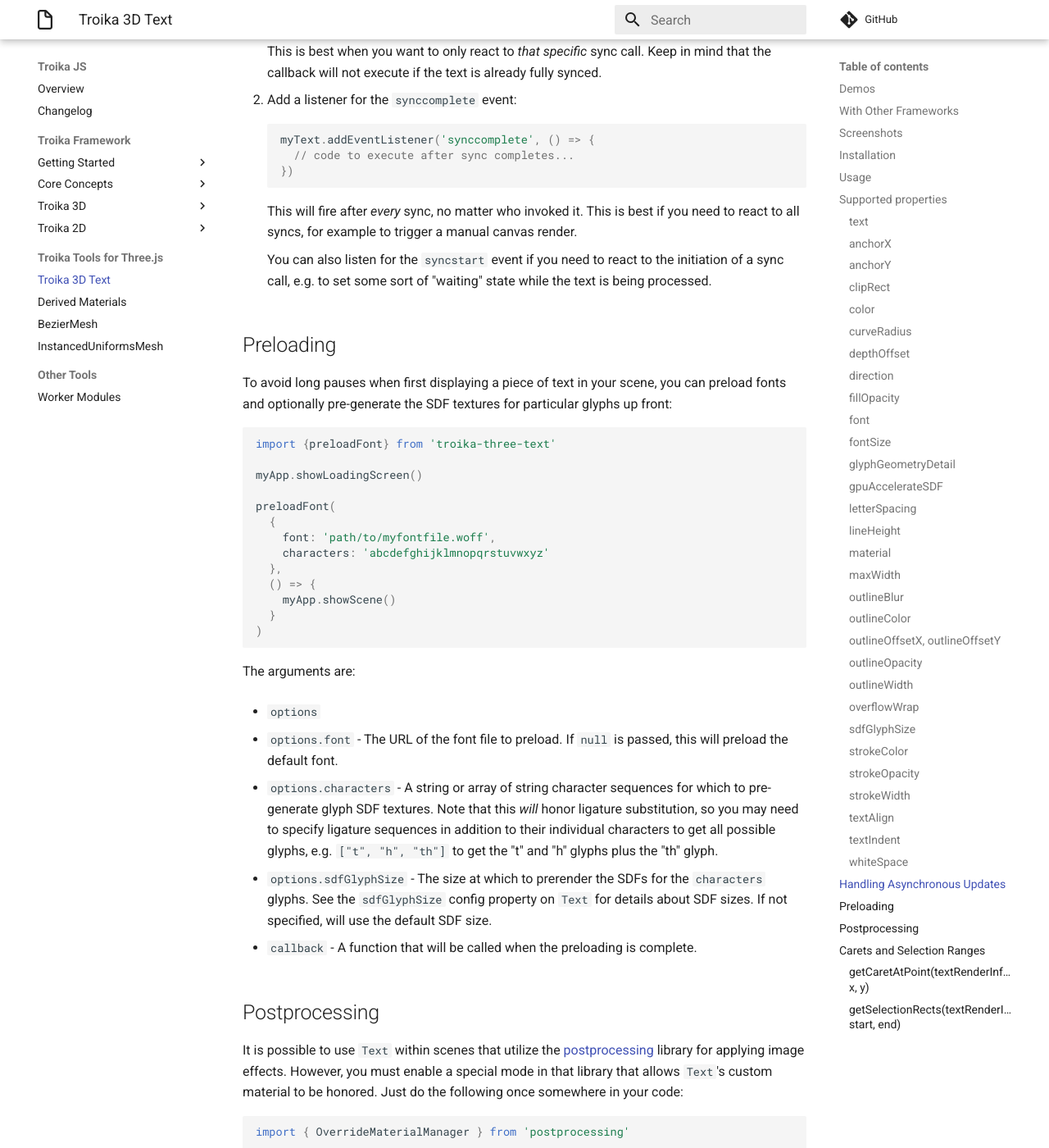
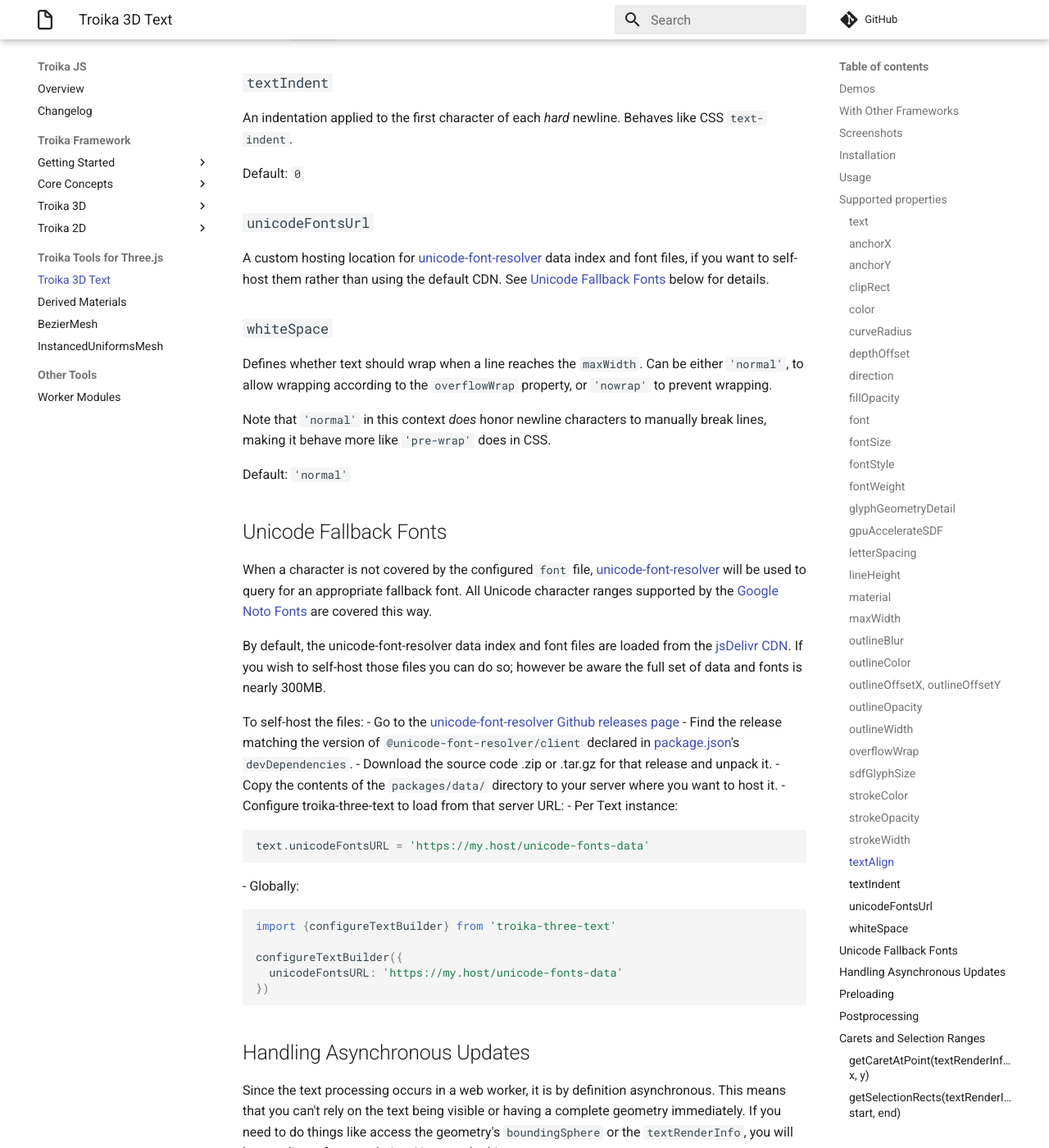
Before and after one commit to protectwise/troika, an MkDocs documentation site: the page built from docs/troika-three-text/index.md, in a window 1280 px wide and 1400 px high, scrolled down 10840 px. Shown: the whole window at 82% size. Built offline with MkDocs 1.6.1 and Material for MkDocs 9.7.7, drawn with Linux system fonts in a browser that asks for light colours; comment, search, counter and statistics services are not loaded; some of the changed text lies outside the part shown.

Commit message:
docs for unicode font loading

````diff
--- a/packages/troika-three-text/README.md
+++ b/packages/troika-three-text/README.md
@@ -2,7 +2,7 @@
 
 The `troika-three-text` package provides high quality text rendering in [Three.js](https://threejs.org) scenes, using signed distance fields (SDF) and antialiasing using standard derivatives.
 
-Rather than relying on pre-generated SDF textures, this parses font files (.ttf, .otf, .woff) directly using [Typr](https://github.com/fredli74/Typr.ts), and generates the SDF atlas for glyphs on-the-fly as they are used. It also handles proper kerning, ligature glyph substitution, right-to-left/bidirectional layout, and joined scripts like Arabic. All font parsing, SDF generation, and glyph layout is performed in a web worker to prevent frame drops.
+Rather than relying on pre-generated SDF textures, this parses font files (.ttf, .otf, .woff) directly using [Typr](https://github.com/fredli74/Typr.ts), and generates the SDF atlas for glyphs on-the-fly as they are used. It also handles proper kerning, ligature glyph substitution, right-to-left/bidirectional layout, joined scripts like Arabic, and will automatically load fallback fonts for full unicode coverage. All font parsing, SDF generation, and glyph layout is performed in a web worker to prevent frame drops.
 
 Once the SDFs are generated, it assembles a geometry that positions all the glyphs, and _patches_ any Three.js Material with the proper shader code for rendering the SDFs. This means you can still benefit from all the features of Three.js's built-in materials like lighting, physically-based rendering, shadows, and fog.
 
@@ -28,6 +28,8 @@
 ![Font with ligatures](../../docs/troika-three-text/images/screenshot3.png)
 
 ![Text with a texture](../../docs/troika-three-text/images/screenshot4.png)
+
+![Unicode coverage](../../docs/troika-three-text/images/screenshot5.png)
 
 ## Installation
 
@@ -153,6 +155,18 @@
 The em-height at which to render the font, in local world units.
 
 Default: `0.1`
+
+### `fontStyle`
+
+Either `"italic"` or `"normal"`. Currently only used to select the preferred style for the [fallback Unicode fonts](#unicode-fallback-fonts).
+
+Default: `"normal"`
+
+### `fontWeight`
+
+A numeric font weight, `"normal"`, or `"bold"`. Currently only used to select the preferred weight for the [fallback Unicode fonts](#unicode-fallback-fonts).
+
+Default: `"normal"`
 
 ### `glyphGeometryDetail`
 
@@ -286,6 +300,10 @@
 
 Default: `0`
 
+### `unicodeFontsUrl`
+
+A custom hosting location for [unicode-font-resolver](https://github.com/lojjic/unicode-font-resolver/) data index and font files, if you want to self-host them rather than using the default CDN. See [Unicode Fallback Fonts](#unicode-fallback-fonts) below for details.
+
 ### `whiteSpace`
 
 Defines whether text should wrap when a line reaches the `maxWidth`. Can be either `'normal'`, to allow wrapping according to the `overflowWrap` property, or `'nowrap'` to prevent wrapping.
@@ -294,6 +312,30 @@
 
 Default: `'normal'`
 
+## Unicode Fallback Fonts
+
+When a character is not covered by the configured `font` file, [unicode-font-resolver](https://github.com/lojjic/unicode-font-resolver/) will be used to query for an appropriate fallback font. All Unicode character ranges supported by the [Google Noto Fonts](https://fonts.google.com/noto) are covered this way.
+
+By default, the unicode-font-resolver data index and font files are loaded from the [jsDelivr CDN](https://www.jsdelivr.com/). If you wish to self-host those files you can do so; however be aware the full set of data and fonts is nearly 300MB.
+
+To self-host the files:
+- Go to the [unicode-font-resolver Github releases page](https://github.com/lojjic/unicode-font-resolver/releases)
+- Find the release matching the version of `@unicode-font-resolver/client` declared in [package.json](./package.json)'s `devDependencies`.
+- Download the source code .zip or .tar.gz for that release and unpack it.
+- Copy the contents of the `packages/data/` directory to your server where you want to host it.
+- Configure troika-three-text to load from that server URL:
+  - Per Text instance:
+    ```js
+    text.unicodeFontsURL = 'https://my.host/unicode-fonts-data'
+    ```
+  - Globally:
+    ```js
+    import {configureTextBuilder} from 'troika-three-text'
+
+    configureTextBuilder({
+      unicodeFontsURL: 'https://my.host/unicode-fonts-data'
+    })
+    ```
 
 ## Handling Asynchronous Updates
 
````
Also changed, not shown: docs/troika-three-text/images/screenshot5.png (added).
